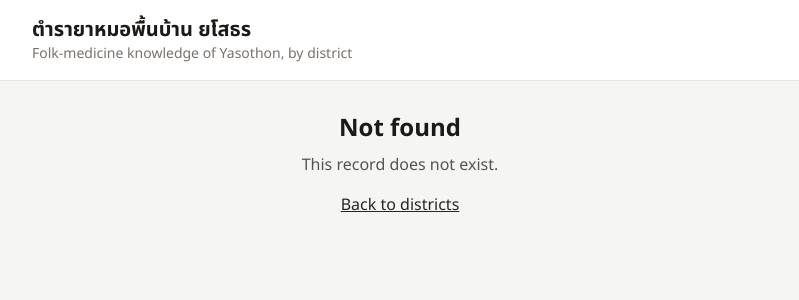
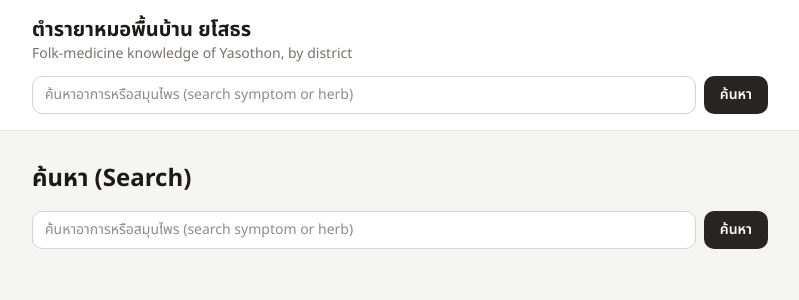
Before and after one commit to willywotz/thai-folk-medicine, a Next.js app in the folder frontend/: page /search in a window 1280 px wide. Before the commit this address had no page. Shown: the top 300 px of the page, without its empty margins (240-1039 px from the left). Built offline with nearby package versions, Linux system fonts and the light colour scheme.

Commit message:
feat(search): add search box and results page

```diff
--- a/frontend/src/app/layout.tsx
+++ b/frontend/src/app/layout.tsx
@@ -4,6 +4,8 @@ import Link from "next/link";
 import type { ReactNode } from "react";
 
 import "./globals.css";
+
+import { SearchBox } from "@/components/SearchBox";
 
 import { Providers } from "./providers";
 
@@ -27,6 +29,9 @@ export default function RootLayout({ children }: { children: ReactNode }) {
               <p className="text-sm text-stone-500">
                 Folk-medicine knowledge of Yasothon, by district
               </p>
+              <div className="mt-3">
+                <SearchBox />
+              </div>
             </div>
           </header>
           <main className="mx-auto max-w-3xl px-4 py-8">{children}</main>
--- /dev/null
+++ b/frontend/src/app/search/page.tsx
@@ -0,0 +1,84 @@
+import { EmptyState } from "@/components/EmptyState";
+import { RecordCard } from "@/components/RecordCard";
+import { SearchBox } from "@/components/SearchBox";
+import { ApiError, search } from "@/lib/api";
+import type { SearchResponse } from "@/lib/api-types";
+
+export default async function SearchPage({
+  searchParams,
+}: {
+  searchParams: Promise<{ searchTerm?: string }>;
+}) {
+  const { searchTerm } = await searchParams;
+  const term = (searchTerm ?? "").trim();
+
+  let result: SearchResponse | null = null;
+  let tooShort = false;
+  if (term.length >= 2) {
+    try {
+      result = await search(term);
+    } catch (err) {
+      if (err instanceof ApiError && err.status === 400) {
+        tooShort = true;
+      } else {
+        throw err;
+      }
+    }
+  } else if (term.length === 1) {
+    tooShort = true;
+  }
+
+  const empty =
+    result !== null && result.remedies.length === 0 && result.healers.length === 0;
+
+  return (
+    <section>
+      <h1 className="mb-4 text-2xl font-bold">ค้นหา (Search)</h1>
+      <SearchBox defaultValue={term} />
+
+      {tooShort ? (
+        <p className="mt-4 text-sm text-stone-500">
+          พิมพ์อย่างน้อย 2 ตัวอักษร (type at least two characters).
+        </p>
+      ) : null}
+
+      {empty ? (
+        <div className="mt-6">
+          <EmptyState message="No matches found." />
+        </div>
+      ) : null}
+
+      {result !== null && result.remedies.length > 0 ? (
+        <div className="mt-6">
+          <h2 className="mb-3 text-xl font-semibold">ตำรับยา (Remedies)</h2>
+          <div className="grid gap-3">
+            {result.remedies.map((r) => (
+              <RecordCard
+                key={r.id}
+                href={`/remedies/${r.id}`}
+                title={r.name}
+                subtitle={`${r.symptoms} · ${r.healerFullName}`}
+              />
+            ))}
+          </div>
+        </div>
+      ) : null}
+
+      {result !== null && result.healers.length > 0 ? (
+        <div className="mt-8">
+          <h2 className="mb-3 text-xl font-semibold">หมอพื้นบ้าน (Healers)</h2>
+          <div className="grid gap-3">
+            {result.healers.map((h) => (
+              <RecordCard
+                key={h.id}
+                href={`/healers/${h.id}`}
+                title={h.fullName}
+                subtitle={h.specialty}
+              />
+            ))}
+          </div>
+        </div>
+      ) : null}
+    </section>
+  );
+}
--- /dev/null
+++ b/frontend/src/components/SearchBox.tsx
@@ -0,0 +1,20 @@
+export function SearchBox({ defaultValue = "" }: { defaultValue?: string }) {
+  return (
+    <form method="get" action="/search" className="flex gap-2">
+      <input
+        type="search"
+        name="searchTerm"
+        defaultValue={defaultValue}
+        placeholder="ค้นหาอาการหรือสมุนไพร (search symptom or herb)"
+        aria-label="Search symptom or herb"
+        className="w-full rounded-lg border border-stone-300 bg-white px-3 py-2 text-sm"
+      />
+      <button
+        type="submit"
+        className="rounded-lg bg-stone-800 px-4 py-2 text-sm font-semibold text-white"
+      >
+        ค้นหา
+      </button>
+    </form>
+  );
+}
```
Also changed, not shown: 1 other file (tests, documents, lock files or other folders).
